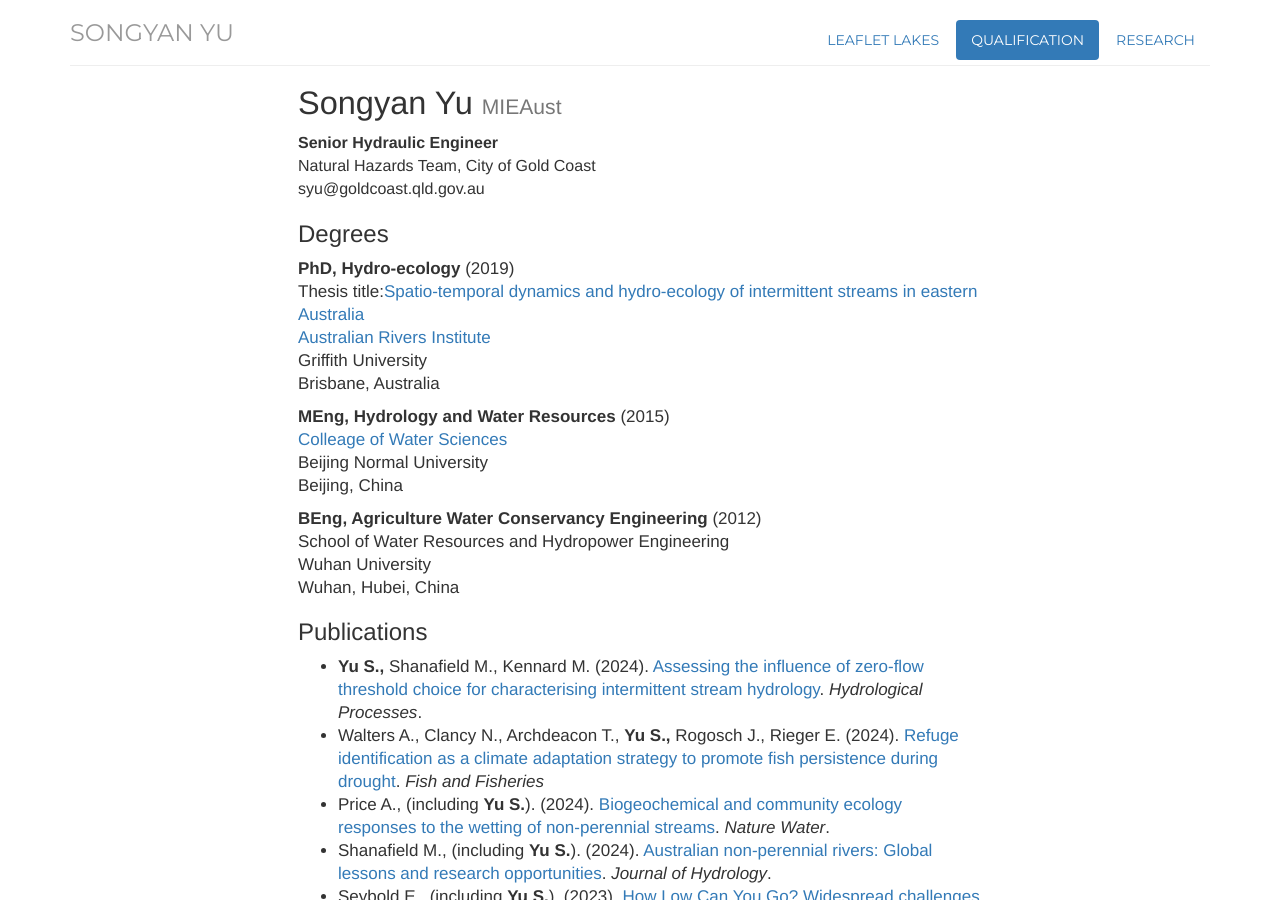
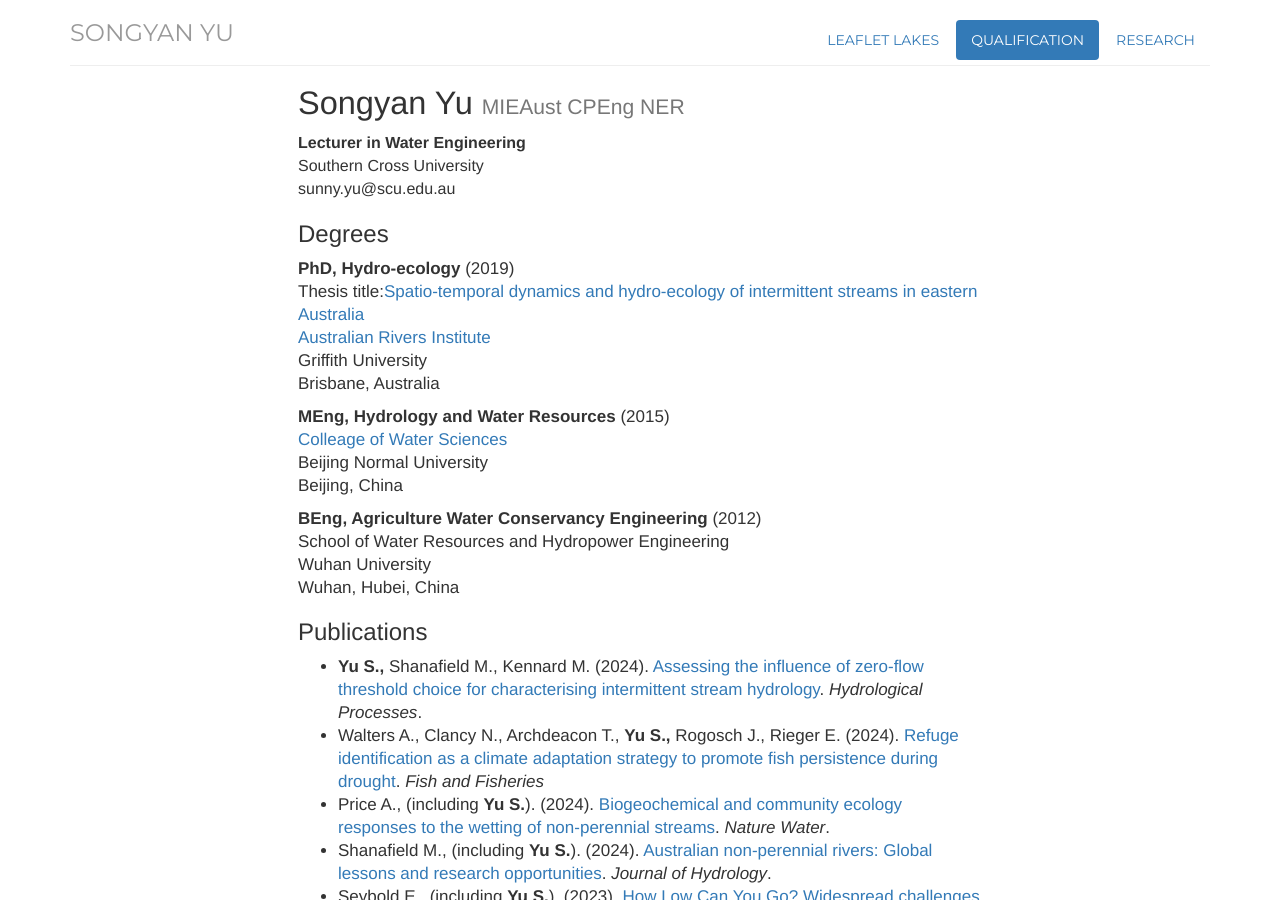
Before and after one commit to SongyanYu/SongyanYu.github.io, a Jekyll site: the page built from qualification.html, in a window 1280 px wide and 900 px high. Built offline with Jekyll 4.4.1, drawn with Linux system fonts in a browser that asks for light colours.

Commit message:
Update qualification.html
update current position

```diff
--- a/qualification.html
+++ b/qualification.html
@@ -5,11 +5,11 @@ qualification: active
 research: passive
 ---
 <div class="qualification">
-<h1>Songyan Yu <small style="font_weight=normal;">MIEAust</small></h1>
+<h1>Songyan Yu <small style="font_weight=normal;">MIEAust CPEng NER</small></h1>
 <address>
-<strong>Senior Hydraulic Engineer</strong><br>
-<span>Natural Hazards Team, City of Gold Coast<br></span>
-<span>syu@goldcoast.qld.gov.au</span>
+<strong>Lecturer in Water Engineering</strong><br>
+<span>Southern Cross University<br></span>
+<span>sunny.yu@scu.edu.au</span>
 </address>
 
 <h3>Degrees</h3>
```
